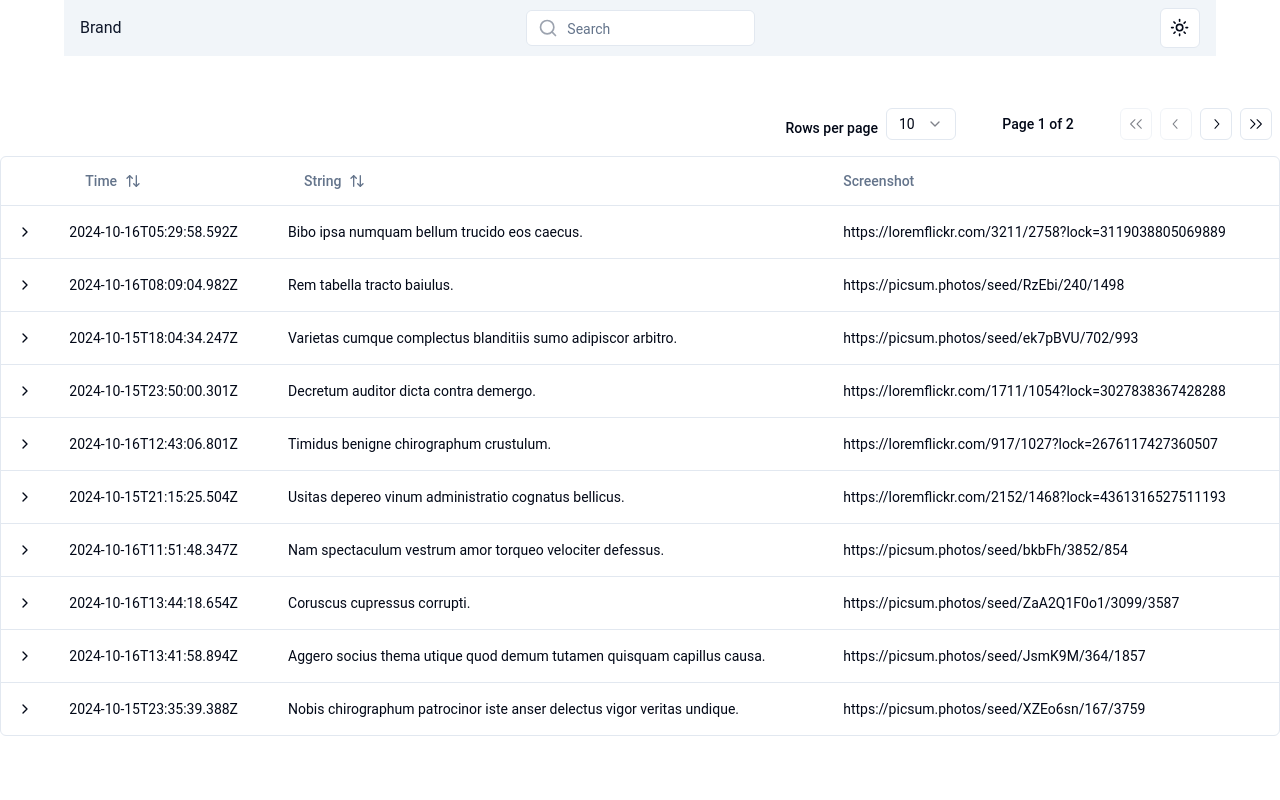
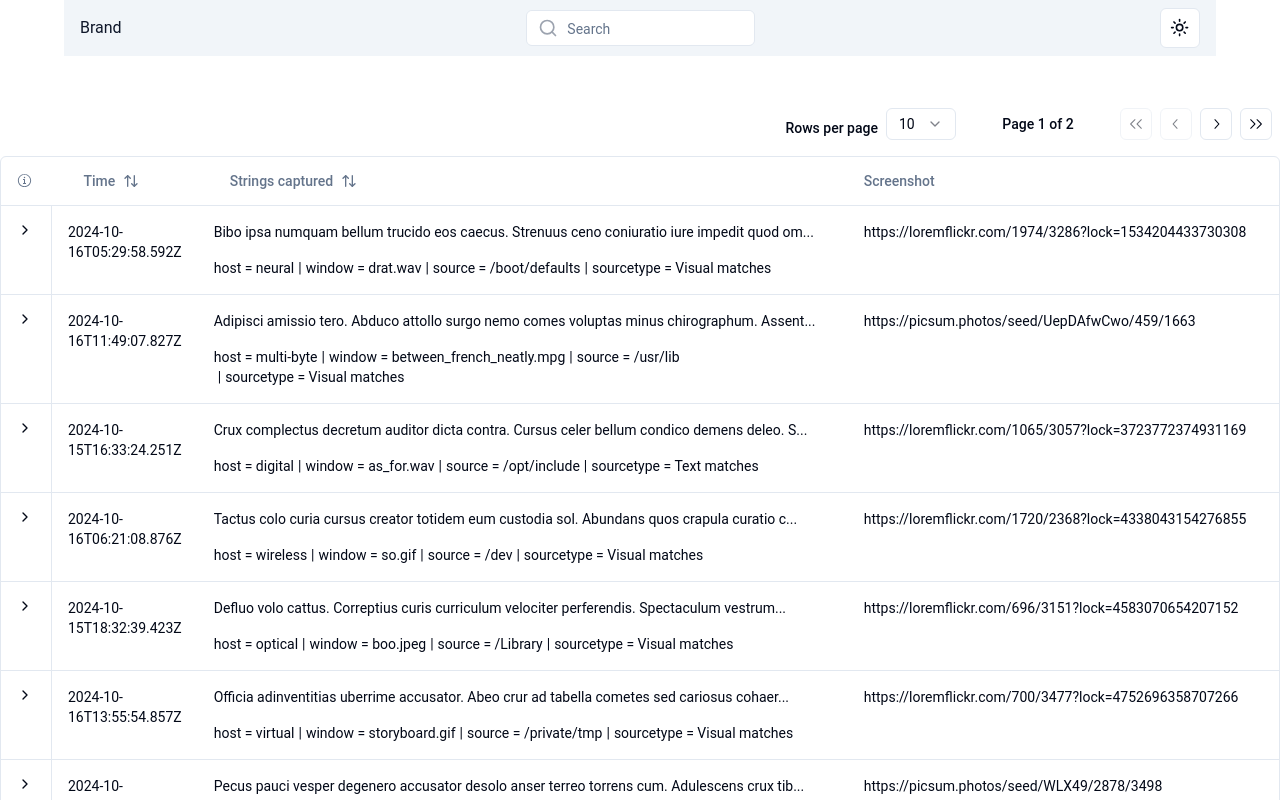
Before and after one commit to winson0123/RECON, a Next.js app in the folder recon/: page / in a window 1280 px wide. Shown: the top 800 px of the page. Built offline with nearby package versions, Linux system fonts and the light colour scheme.

Commit message:
feat: collapsible search result row

```diff
--- a/recon/src/components/table/columns.tsx
+++ b/recon/src/components/table/columns.tsx
@@ -1,5 +1,6 @@
 "use client"
 
+import { InfoCircledIcon } from "@radix-ui/react-icons"
 import { ColumnDef } from "@tanstack/react-table"
 import {
   ArrowDown,
@@ -17,7 +18,10 @@
   time: string
   string: string
   screenshot: string
-  subRows: SubSearchResults
+  window: string
+  host: string
+  source: string
+  sourcetype: string
 }
 
 export type SubSearchResults = {
@@ -29,9 +33,10 @@
 export const columns: ColumnDef<SearchResults>[] = [
   {
     id: "expand",
+    header: ({}) => <InfoCircledIcon />,
     cell: ({ row }) => {
       return (
-        <div className="cursor-pointer" onClick={() => row.toggleExpanded()}>
+        <div>
           {row.getIsExpanded() ? (
             <ChevronDown className="h-4 w-4" />
           ) : (
@@ -43,6 +48,7 @@
   },
   {
     accessorKey: "time",
+    size: 120,
     header: ({ column }) => (
       <Button variant="ghost" onClick={column.getToggleSortingHandler()}>
         Time
@@ -58,9 +64,10 @@
   },
   {
     accessorKey: "string",
+    size: 650,
     header: ({ column }) => (
       <Button variant="ghost" onClick={column.getToggleSortingHandler()}>
-        String
+        Strings captured
         {column.getIsSorted() === "asc" ? (
           <ArrowDown className="ml-2 h-4 w-4" />
         ) : column.getIsSorted() === "desc" ? (
@@ -70,6 +77,30 @@
         )}
       </Button>
     ),
+    cell: ({ row }) => {
+      const value = row.getValue("string") as string
+      return (
+        <>
+          <div>
+            {!row.getIsExpanded() && value.length > 90
+              ? value.substring(0, 90) + "..."
+              : value}
+          </div>
+          <div className="mt-4 flex flex-wrap space-x-1 overflow-hidden">
+            <div>host = {row.original.host}</div>
+            <div className="before:mr-1 before:content-['|']">
+              window = {row.original.window}
+            </div>
+            <div className="before:mr-1 before:content-['|']">
+              source = {row.original.source}
+            </div>
+            <div className="before:mr-1 before:content-['|']">
+              sourcetype = {row.original.sourcetype}
+            </div>
+          </div>
+        </>
+      )
+    },
   },
   {
     accessorKey: "screenshot",
--- a/recon/src/components/table/data-table.tsx
+++ b/recon/src/components/table/data-table.tsx
@@ -61,7 +61,13 @@
             {table.getHeaderGroups().map((headerGroup) => (
               <TableRow key={headerGroup.id}>
                 {headerGroup.headers.map((header) => (
-                  <TableHead key={header.id}>
+                  <TableHead
+                    key={header.id}
+                    style={{
+                      width:
+                        header.getSize() !== 150 ? header.getSize() : "auto",
+                    }}
+                  >
                     {header.isPlaceholder
                       ? null
                       : flexRender(
@@ -79,7 +85,15 @@
                 <React.Fragment key={row.id}>
                   <TableRow>
                     {row.getVisibleCells().map((cell) => (
-                      <TableCell key={cell.id}>
+                      <TableCell
+                        key={cell.id}
+                        className="align-top first:cursor-pointer first:border-r"
+                        onClick={
+                          cell.getValue() === undefined
+                            ? () => row.toggleExpanded()
+                            : undefined
+                        } // Only apply onClick to the first cell
+                      >
                         {flexRender(
                           cell.column.columnDef.cell,
                           cell.getContext()
@@ -87,10 +101,6 @@
                       </TableCell>
                     ))}
                   </TableRow>
-                  {/* Expanded Row Content */}
-                  {row.getIsExpanded() && (
-                    <RowContent rowId={row.id} rowData={row.original} />
-                  )}
                 </React.Fragment>
               ))
             ) : (
--- a/recon/src/components/table/page.tsx
+++ b/recon/src/components/table/page.tsx
@@ -8,13 +8,13 @@
   return {
     id: faker.string.uuid(),
     time: faker.date.recent().toISOString(), // Generates a recent date as an ISO string
-    string: faker.lorem.sentence(), // Generates a random sentence
+    string: faker.lorem.paragraphs(), // Generates a random sentence
     screenshot: faker.image.url(), // Generates a random image URL
-    subRows: {
-      uploadedBy: faker.person.firstName(), // Random name for the uploader
-      username: faker.internet.username(), // Random username
-      guid: faker.string.uuid(), // Random GUID
-    },
+    host: faker.hacker.adjective(), // Generates a random hostname
+    window: faker.system.commonFileName(), // Generates a random Window name
+    source: faker.system.directoryPath(), // Generates a random source filepath
+    sourcetype:
+      faker.number.int() % 2 === 0 ? "Text matches" : "Visual matches", // Generates a source type, text/visual
   }
 }
 
```
